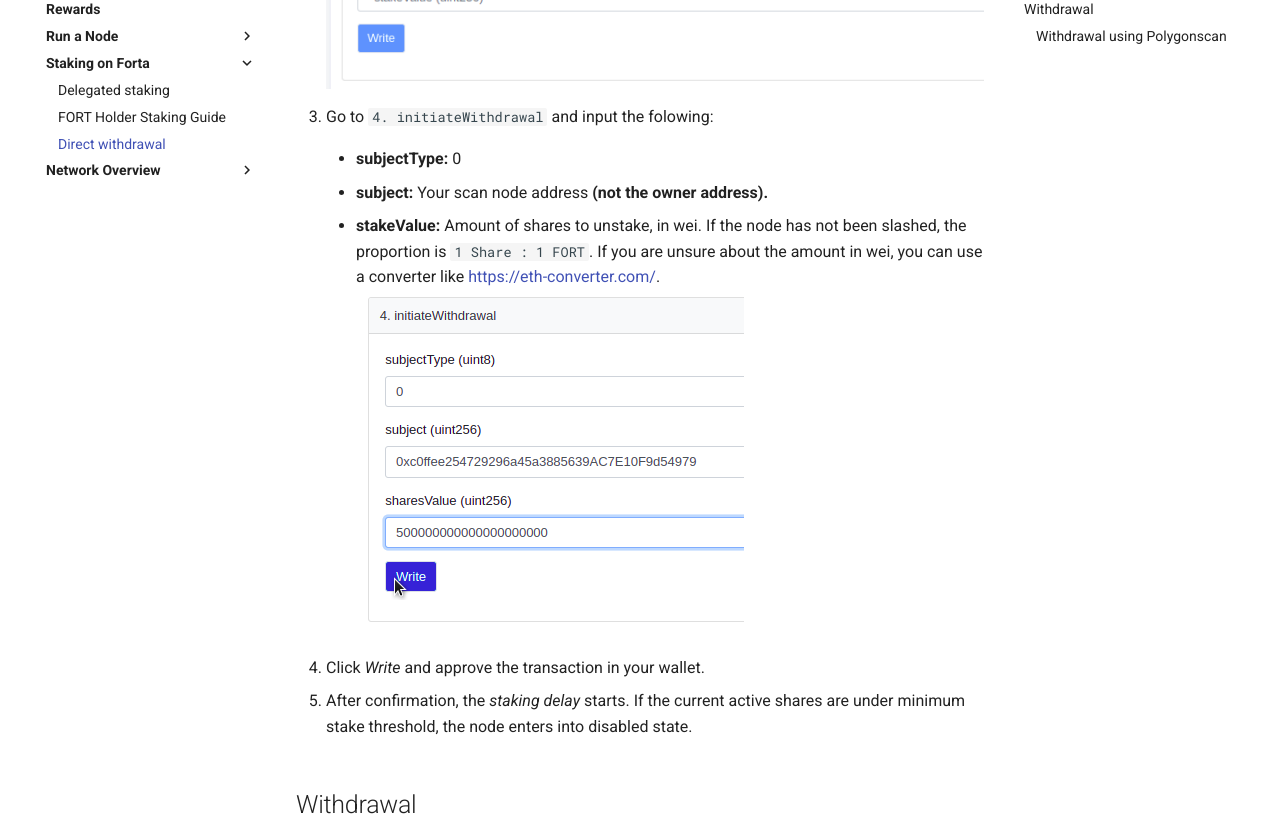
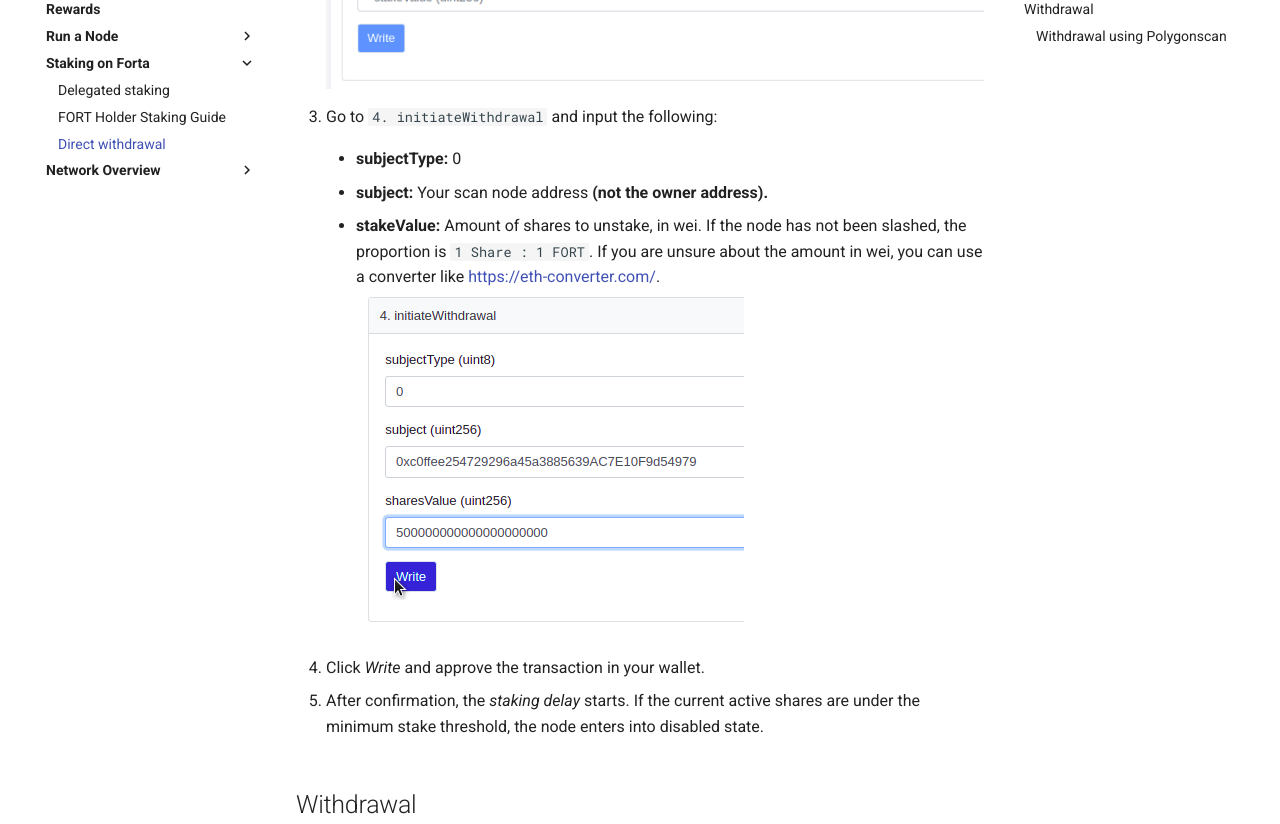
Before and after one commit to forta-network/docs, an MkDocs documentation site: the page built from docs/scanner-direct-withdrawal.md, in a window 1280 px wide and 1400 px high, scrolled down 1686 px. Shown: the part 153-977 px from the top of the window. Built offline with MkDocs 1.6.1 and Material for MkDocs 9.7.7, drawn with Linux system fonts in a browser that asks for light colours; some of the changed text lies outside the part shown.

Commit message:
Update Scanner Direct Withdrawal doc

```diff
--- a/docs/scanner-direct-withdrawal.md
+++ b/docs/scanner-direct-withdrawal.md
@@ -25,7 +25,7 @@ After _staking delay_ is over, you will be able to `withdraw()` FORT, as describ
 
 2. Connect your scan node owner wallet and make sure that you have selected the Polygon network. ![connect](stake-images/1-connect.png)
 
-3. Go to `4. initiateWithdrawal` and input the folowing:
+3. Go to `4. initiateWithdrawal` and input the following:
 
     - **subjectType:** 0
 
@@ -35,7 +35,7 @@ After _staking delay_ is over, you will be able to `withdraw()` FORT, as describ
 
 4. Click _Write_ and approve the transaction in your wallet.
 
-5. After confirmation, the _staking delay_ starts. If the current active shares are under minimum stake threshold, the node enters into disabled state.
+5. After confirmation, the _staking delay_ starts. If the current active shares are under the minimum stake threshold, the node enters into disabled state.
 
 ## Withdrawal
 
@@ -49,7 +49,7 @@ Burn inactive shares after _staking delay_ to get staked FORT.
 
 2. Connect your scan node owner wallet and make sure that you have selected the Polygon network. ![connect](stake-images/1-connect.png)
 
-3. Go to `23. withdraw` and input the folowing:
+3. Go to `23. withdraw` and input the following:
 
     - **subjectType:** 0
 
```
Also changed, not shown: other parts of docs/scanner-direct-withdrawal.md (+1 -1 lines).
